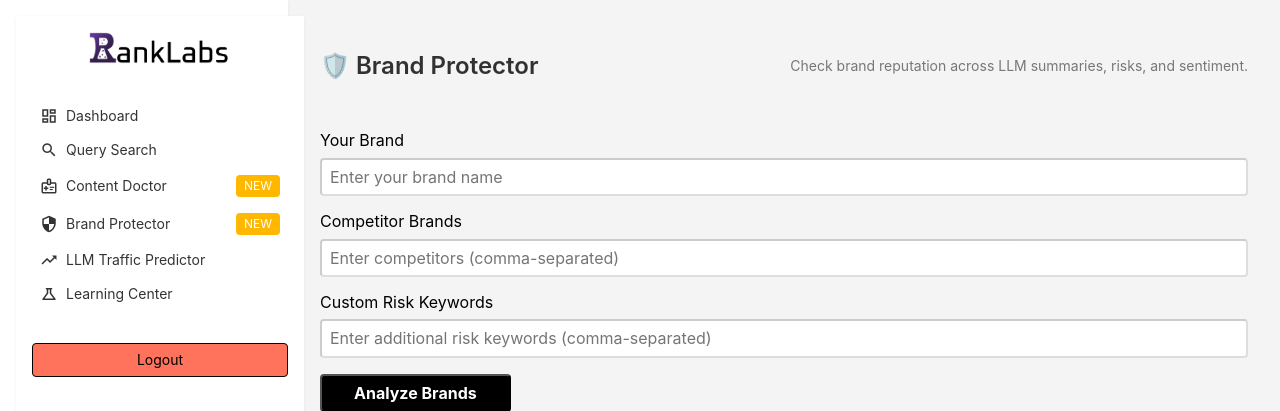
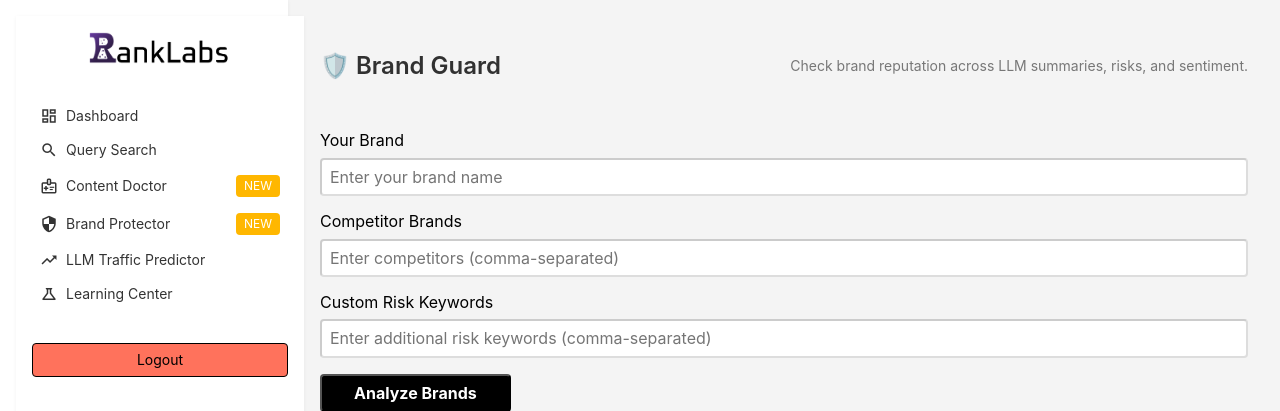
Before and after one commit to RankLab-AI/ranklab-alpha, a FastAPI app: page /brand-protector in a window 1280 px wide. Shown: the top 411 px of the page. Run offline with FastAPI, Linux system fonts and the light colour scheme; parts of the project's set-up code (start-up, migrations or seed data) failed here and were passed over.

Commit message:
Update brand_protector.html

```diff
--- a/app/templates/brand_protector.html
+++ b/app/templates/brand_protector.html
@@ -2,7 +2,7 @@
 <html lang="en">
 <head>
   <meta charset="UTF-8" />
-  <title>Brand Protector – RankLab AI</title>
+  <title>Brand Guard – RankLab AI</title>
   <meta name="viewport" content="width=device-width, initial-scale=1.0" />
   <link rel="icon" href="/static/img/icon.png" />
   <link rel="stylesheet" href="https://unpkg.com/tachyons/css/tachyons.min.css" />
@@ -20,7 +20,7 @@
     <!-- Main Content -->
     <main class="flex-auto pa4">
       <div class="flex justify-between items-center mb4">
-        <h2 class="header black-80">🛡️ Brand Protector</h2>
+        <h2 class="header black-80">🛡️ Brand Guard</h2>
         <span class="f6 gray">Check brand reputation across LLM summaries, risks, and sentiment.</span>
       </div>
 
```
